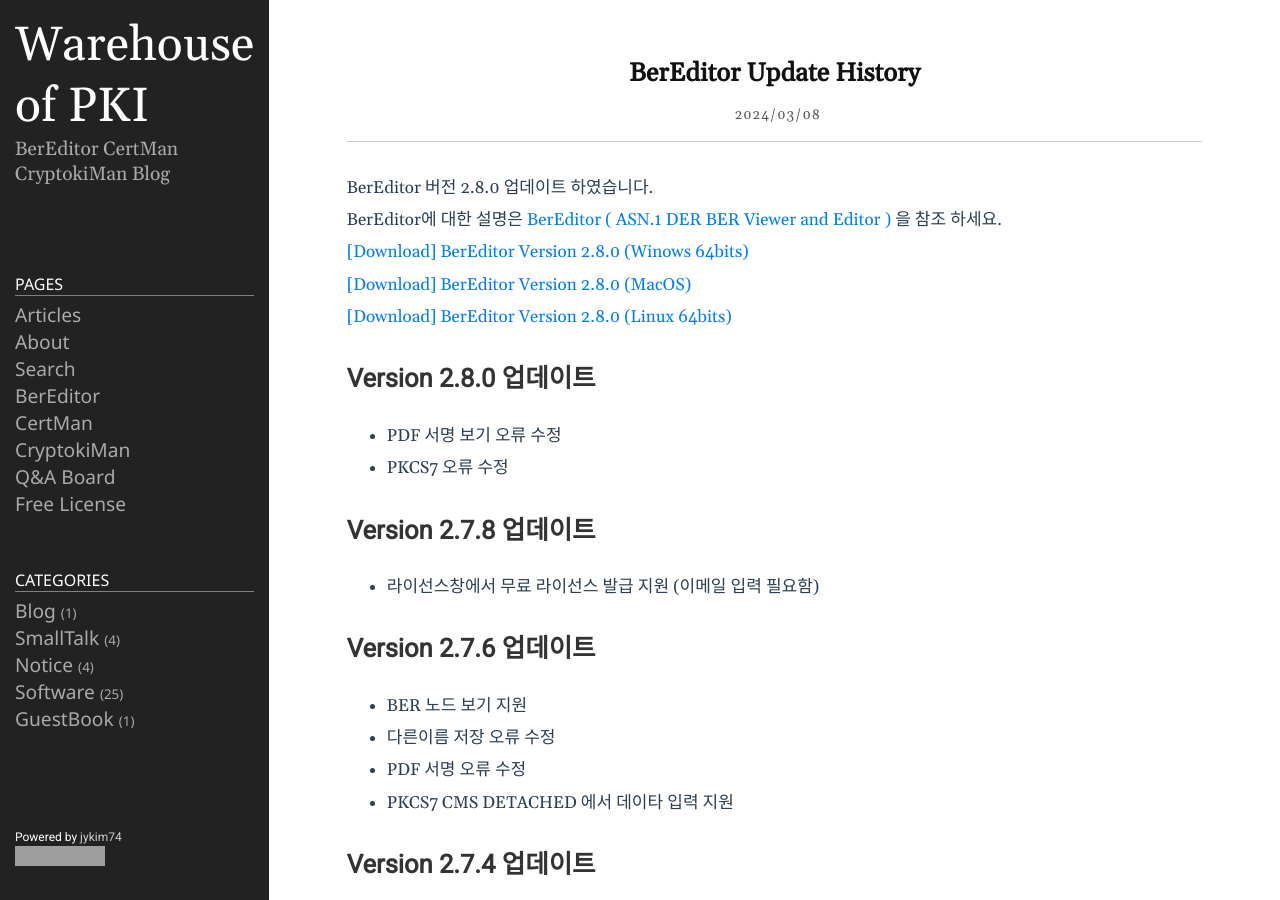
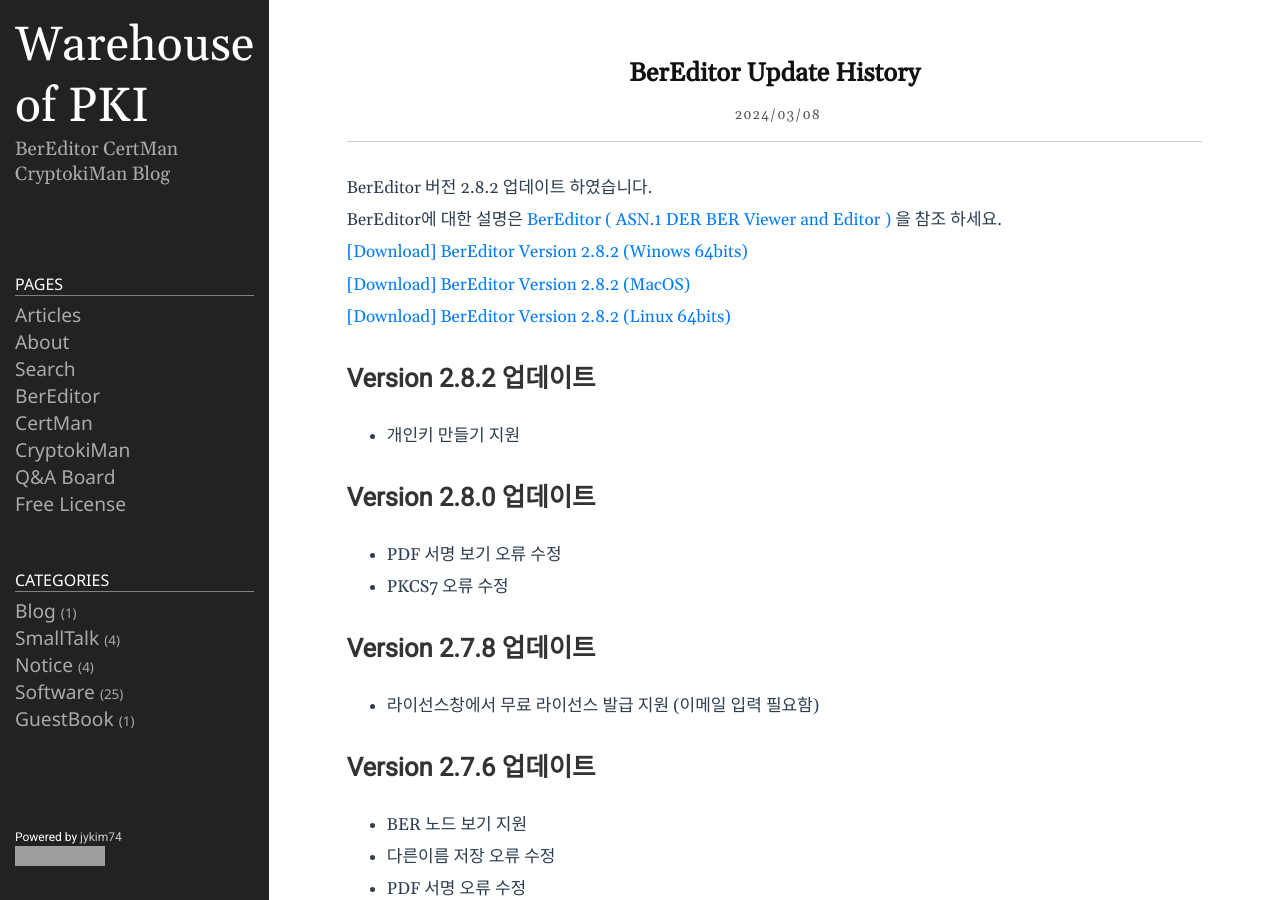
Before and after one commit to jykim74/jykim74.github.io, a Jekyll site: the page built from _posts/2024-03-08-BerEditorUpdate.md, in a window 1280 px wide and 900 px high. Built offline with Jekyll 4.4.1, drawn with Linux system fonts in a browser that asks for light colours; nearby versions of some CDN libraries; comment, search, counter and statistics services are not loaded; grey boxes are pictures that could not be loaded.

Commit message:
BerEditor Version 2.8.2 적용

```diff
--- a/_posts/2023-04-13-BerEditor.markdown
+++ b/_posts/2023-04-13-BerEditor.markdown
@@ -16,11 +16,11 @@
 
 This is a program I made personally, so if you have any questions or bugs, use [Google Groups]( https://groups.google.com/g/bereditor, "Google Groups" )
 
-[[Download] BerEditor Version 2.8.0 (Win64)]( https://jykim74.github.io/msi/BerEditor-enV280.msi "BerEditor" )
+[[Download] BerEditor Version 2.8.2 (Win64)]( https://jykim74.github.io/msi/BerEditor-enV282.msi "BerEditor" )
 
-[[Download] BerEditor Version 2.8.0 (MacOS)]( https://jykim74.github.io/dmg/BerEditorV280.dmg "BerEditor" )
+[[Download] BerEditor Version 2.8.2 (MacOS)]( https://jykim74.github.io/dmg/BerEditorV282.dmg "BerEditor" )
 
-[[Download] BerEditor Version 2.8.0 (Linux64)]( https://jykim74.github.io/zip/BerEditorV280.zip "BerEditor" )
+[[Download] BerEditor Version 2.8.2 (Linux64)]( https://jykim74.github.io/zip/BerEditorV282.zip "BerEditor" )
 
 If you would like to receive a license, simply write a request in [Free License Request](https::/jykim7.mycafe24.com/user_reg.php) and you can receive a trial (30-day) license.
 Of course, you can apply for a license multiple times.
--- a/_posts/2024-03-08-BerEditorUpdate.md
+++ b/_posts/2024-03-08-BerEditorUpdate.md
@@ -4,14 +4,17 @@
 tags: [ASN.1,ASN.1 viewer, BER, DER, PQC, RSA, ECDSA, DSA, PQC, ML-KEM, ML-DSA, SLH-DSA]
 category: Software
 ---
-BerEditor 버전 2.8.0 업데이트 하였습니다.
+BerEditor 버전 2.8.2 업데이트 하였습니다.
 BerEditor에 대한 설명은 [BerEditor ( ASN.1 DER BER Viewer and Editor )](https://jykim74.tistory.com/36) 을 참조 하세요.
 
-[\[Download\] BerEditor Version 2.8.0 (Winows 64bits)](https://jykim74.github.io/msi/BerEditor-enV280.msi)
+[\[Download\] BerEditor Version 2.8.2 (Winows 64bits)](https://jykim74.github.io/msi/BerEditor-enV282.msi)
 
-[\[Download\] BerEditor Version 2.8.0 (MacOS)](https://jykim74.github.io/dmg/BerEditorV280.dmg)
+[\[Download\] BerEditor Version 2.8.2 (MacOS)](https://jykim74.github.io/dmg/BerEditorV282.dmg)
 
-[\[Download\] BerEditor Version 2.8.0 (Linux 64bits)](https://jykim74.github.io/zip/BerEditorV280.zip)
+[\[Download\] BerEditor Version 2.8.2 (Linux 64bits)](https://jykim74.github.io/zip/BerEditorV282.zip)
+
+## Version 2.8.2 업데이트
+- 개인키 만들기 지원
 
 ## Version 2.8.0 업데이트
 - PDF 서명 보기 오류 수정
--- a/appcast/bereditor_appcast_mac.xml
+++ b/appcast/bereditor_appcast_mac.xml
@@ -5,9 +5,9 @@
 		<description>Feed for BerEditor updates</description>
 		<language>en</language>
 		<item>
-			<title>Version 2.8.0</title>
+			<title>Version 2.8.2</title>
 			<sparkle:releaseNotesLink>https://jykim74.github.io/software/2024/03/08/BerEditorUpdate.html</sparkle:releaseNotesLink>
-			<enclosure url="https://jykim74.github.io/dmg/BerEditorV280.dmg" sparkle:version="2.8.0"
+			<enclosure url="https://jykim74.github.io/dmg/BerEditorV282.dmg" sparkle:version="2.8.2"
 			sparkle:edSignature="22NNagGELlzUflRf9kqcahnIXOfbWhSixk4ayp9gD2EnqFU3WpH6VqC0E+AaCbltkior0jnwUQTCLYOQn7BdAw==" length="33917685"
 			type="application/octet-stream"/>
 		</item>
--- a/appcast/bereditor_appcast_mac2.xml
+++ b/appcast/bereditor_appcast_mac2.xml
@@ -5,9 +5,9 @@
 		<description>Feed for BerEditor updates</description>
 		<language>en</language>
 		<item>
-			<title>Version 2.8.0</title>
+			<title>Version 2.8.2</title>
 			<sparkle:releaseNotesLink>https://jykim74.github.io/software/2024/03/08/BerEditorUpdate.html</sparkle:releaseNotesLink>
-			<enclosure url="https://jykim74.github.io/dmg/BerEditorV280.dmg" sparkle:version="2.8.0"
+			<enclosure url="https://jykim74.github.io/dmg/BerEditorV282.dmg" sparkle:version="2.8.2"
 			sparkle:edSignature="22NNagGELlzUflRf9kqcahnIXOfbWhSixk4ayp9gD2EnqFU3WpH6VqC0E+AaCbltkior0jnwUQTCLYOQn7BdAw==" length="33917685"
 			type="application/octet-stream"/>
 		</item>
--- a/appcast/bereditor_appcast_mac_ko.xml
+++ b/appcast/bereditor_appcast_mac_ko.xml
@@ -5,9 +5,9 @@
 		<description>Feed for BerEditor updates</description>
 		<language>en</language>
 		<item>
-			<title>Version 2.8.0</title>
+			<title>Version 2.8.2</title>
 			<sparkle:releaseNotesLink>https://jykim74.github.io/software/2024/03/08/BerEditorUpdate.html</sparkle:releaseNotesLink>
-			<enclosure url="https://jykim74.github.io/dmg/BerEditorV280.dmg" sparkle:version="2.8.0"
+			<enclosure url="https://jykim74.github.io/dmg/BerEditorV282.dmg" sparkle:version="2.8.2"
 			sparkle:edSignature="22NNagGELlzUflRf9kqcahnIXOfbWhSixk4ayp9gD2EnqFU3WpH6VqC0E+AaCbltkior0jnwUQTCLYOQn7BdAw==" length="33917685"
 			type="application/octet-stream"/>
 		</item>
--- a/appcast/bereditor_appcast_win.xml
+++ b/appcast/bereditor_appcast_win.xml
@@ -5,9 +5,9 @@
 		<description>Feed for BerEditor updates</description>
 		<language>en</language>
 		<item>
-			<title>Version 2.8.0</title>
+			<title>Version 2.8.2</title>
 			<sparkle:releaseNotesLink>https://jykim74.github.io/software/2024/03/08/BerEditorUpdate.html</sparkle:releaseNotesLink>
-			<enclosure url="https://jykim74.github.io/msi/BerEditor-enV280.msi" sparkle:version="2.8.0" length="0" type="application/octet-stream"/>
+			<enclosure url="https://jykim74.github.io/msi/BerEditor-enV282.msi" sparkle:version="2.8.2" length="0" type="application/octet-stream"/>
 		</item>
 	</channel>
 </rss>
--- a/appcast/bereditor_appcast_win_ko.xml
+++ b/appcast/bereditor_appcast_win_ko.xml
@@ -5,9 +5,9 @@
 		<description>Feed for BerEditor updates</description>
 		<language>en</language>
 		<item>
-			<title>Version 2.8.0</title>
+			<title>Version 2.8.2</title>
 			<sparkle:releaseNotesLink>https://jykim74.github.io/software/2024/03/08/BerEditorUpdate.html</sparkle:releaseNotesLink>
-			<enclosure url="https://jykim74.github.io/msi/BerEditor-enV280.msi" sparkle:version="2.8.0" length="0" type="application/octet-stream"/>
+			<enclosure url="https://jykim74.github.io/msi/BerEditor-enV282.msi" sparkle:version="2.8.2" length="0" type="application/octet-stream"/>
 		</item>
 	</channel>
 </rss>
```
Also changed, not shown: 1 other file.
